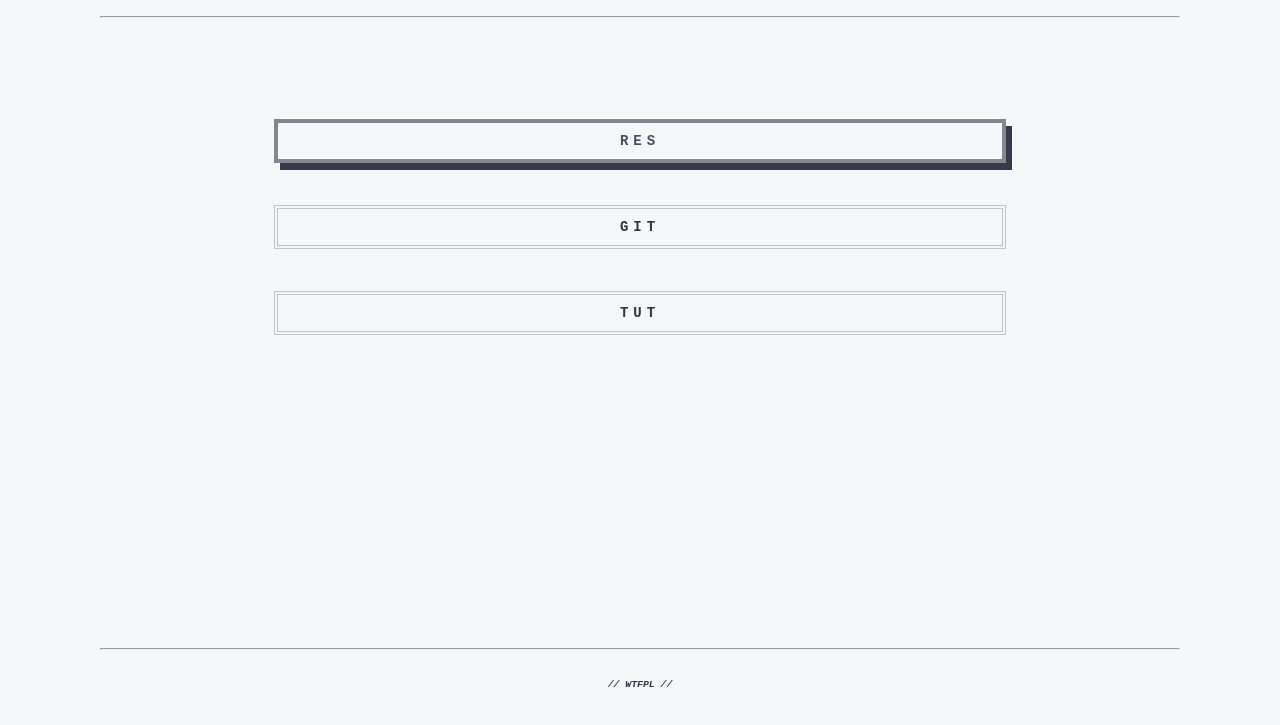
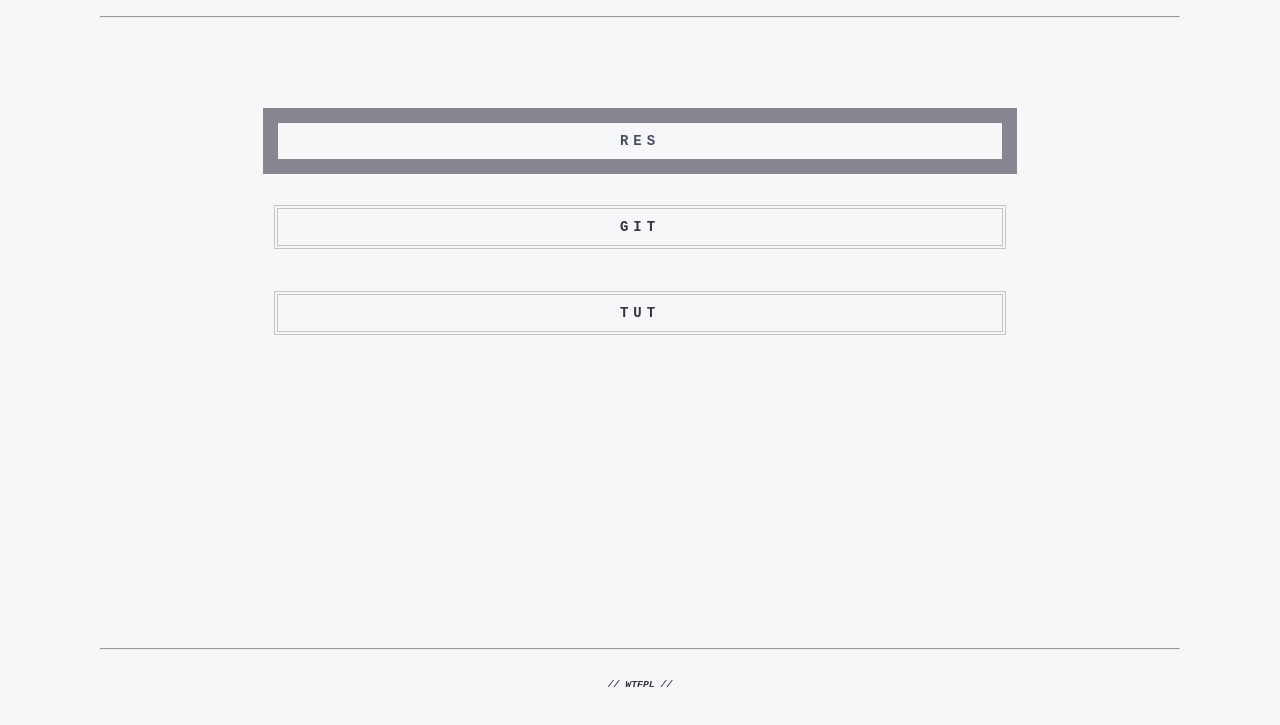
Before and after one commit to jakehappersett/jakehappersett.github.io, a plain HTML site: page index.html in a window 1280 px wide. In both pictures the pointer is over the link "RES". Shown: the part 59-784 px from the top of the page. Drawn offline with Linux system fonts and the light colour scheme; a web font is replaced by a local one.

Commit message:
new border

```diff
--- a/home.css
+++ b/home.css
@@ -73,11 +73,13 @@ a {
 	letter-spacing: 5px;
 }
 #list li a:hover {
-	border:4px solid #868690;
+	border:15px solid #868690;
 	color:#484C61;
-	box-shadow:6px 7px #383A4A;
+	/*box-shadow:6px 7px #383A4A;*/
 	transition:all .35s;
 
+}
+.blue li a:hover {
 }
 
 #back {
```
